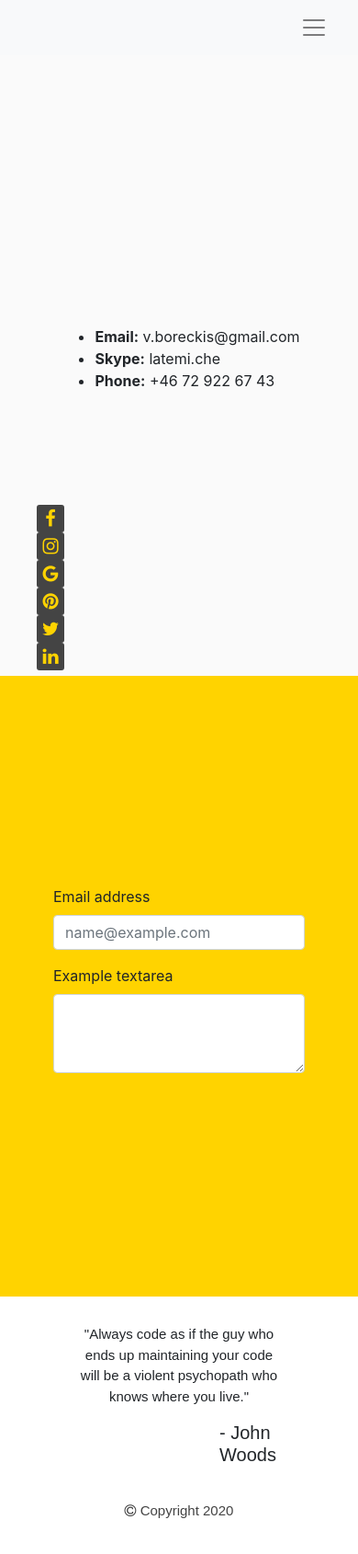
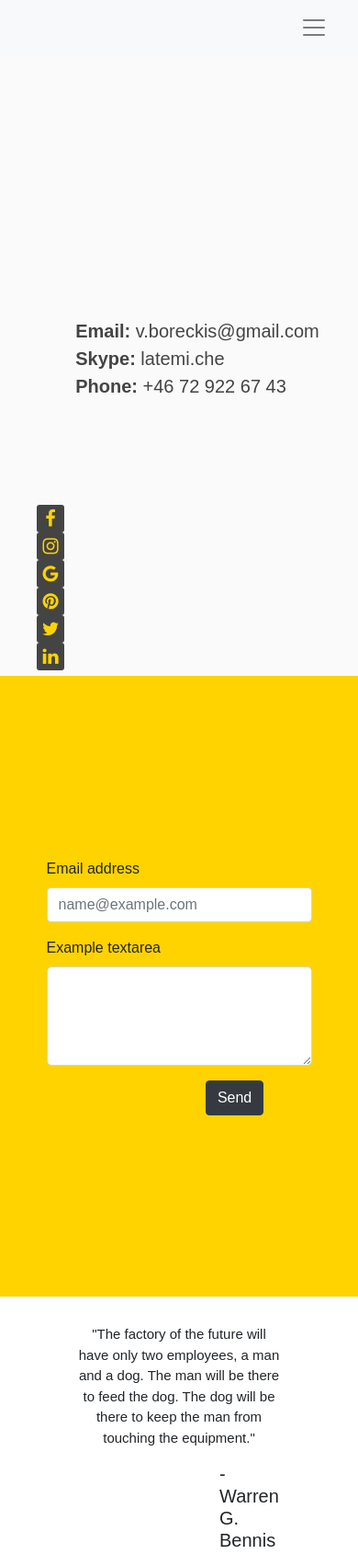
Before and after one commit to Code-Institute-Submissions/VladimirB3-portfolio-milestone-1, a plain HTML site: page contact.html in a window 390 px wide. Shown: the top 1690 px of the page at 92% size. Drawn offline with nearby package versions, Linux system fonts and the light colour scheme; a web font is replaced by a local one.

Commit message:
Some issues need fixing, mobile menu button

```diff
--- a/assets/css/style.css
+++ b/assets/css/style.css
@@ -159,7 +159,20 @@
     font-size: 15px;
 }
 
+/*-----------------------------------------------------------------------------About Page*/
 
+.form-group {
+    width: 100%;
+    height: 100%;
+    font-family: "Electrolize", sans-serif;
+}
+
+.contactme {
+    font-family: "Electrolize", sans-serif;
+    color: #444;
+    list-style: none;
+    font-size: 20px;
+}
 
 /*-----------------------------------------------------------------------------Footer*/
 
--- a/contact.html
+++ b/contact.html
@@ -49,7 +49,7 @@
 			<div class="col-md-6 no-gutters">
 				<div class="left-screen justify-content-center align-items-center picfill">
 					<!--Contact Information-->
-					<ul>
+					<ul class="contactme">
 						<li><strong>Email:</strong> v.boreckis@gmail.com</li>
 						<li><strong>Skype:</strong> latemi.che</li>
 						<li><strong>Phone:</strong> +46 72 922 67 43</li>
@@ -65,10 +65,11 @@
 							<label for="exampleFormControlInput1">Email address</label>
 							<input type="email" class="form-control" id="exampleFormControlInput1" placeholder="name@example.com">
                         </div>
-						<div class="form-group">
-							<label for="exampleFormControlTextarea1">Example textarea</label>
-							<textarea class="form-control" id="exampleFormControlTextarea1" rows="3"></textarea>
-						</div>
+							<div class="form-group">
+								<label for="exampleFormControlTextarea1">Example textarea</label>
+								<textarea class="form-control form-control-lg" id="exampleFormControlTextarea1" rows="3"></textarea>
+							</div>
+                            <button type="button" class="btn cvbutton btn btn-dark text-nowrap">Send</button>
 					</form>
 
 				</div>
@@ -106,9 +107,9 @@
 			</ul>
 		</div>
 		<div class="row quote">
-			<p class="quotetext">"Always code as if the guy who ends up maintaining your code will be a violent
-				psychopath who knows where you live."</p>
-			<h5>- John Woods</h5>
+			<p class="quotetext">"The factory of the future will have only two employees, a man and a dog. The man will
+				be there to feed the dog. The dog will be there to keep the man from touching the equipment."</p>
+			<h5>- Warren G. Bennis</h5>
 		</div>
 
 		<!--Copyright-->
```
Also changed, not shown: index.html (+3 -5 lines).
